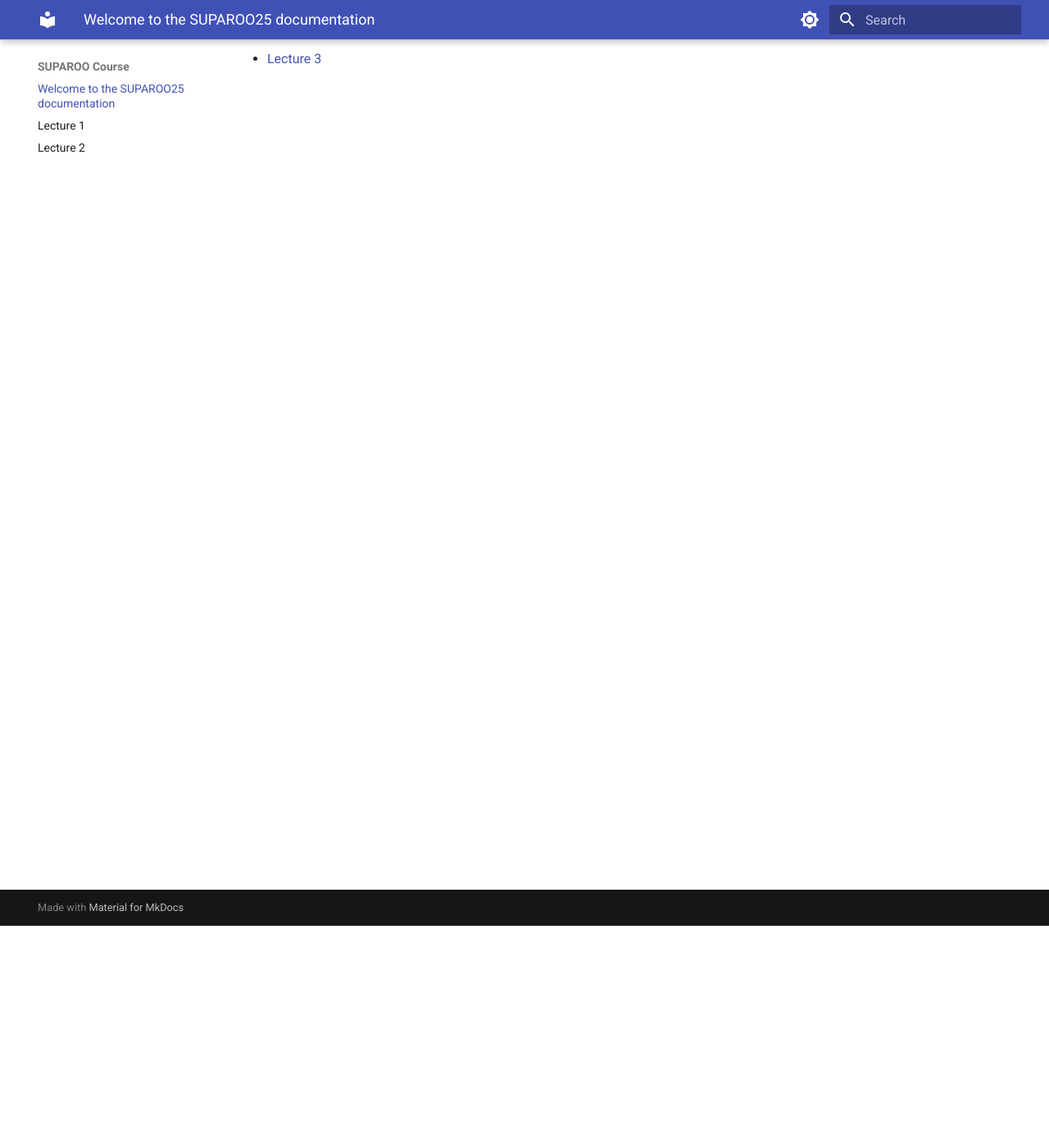
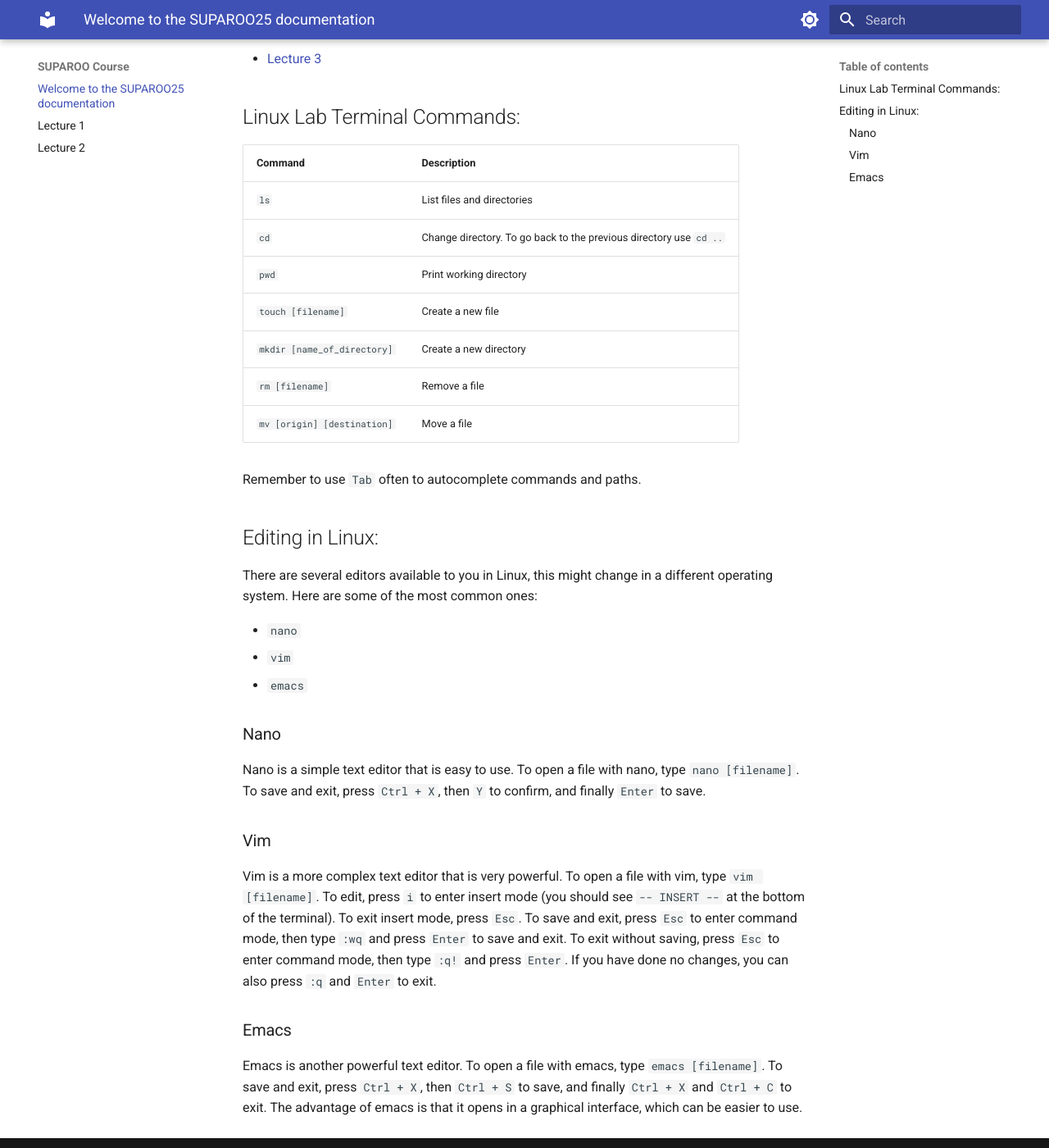
Before and after one commit to marcosmmirl/SUPAROOcourse, an MkDocs documentation site: the page built from docs/index.md, in a window 1280 px wide and 1400 px high, scrolled down 271 px. Shown: the whole window at 82% size. Built offline with MkDocs 1.6.1 and Material for MkDocs 9.7.7, drawn with Linux system fonts in a browser that asks for light colours.

```diff
--- a/docs/index.md
+++ b/docs/index.md
@@ -7,3 +7,37 @@ Access each of the Lecture's tutorials here:
 * [Lecture 1](lecture1.md)
 * [Lecture 2](lecture2.md)
 * [Lecture 3](lecture3.md)
+
+## Linux Lab Terminal Commands:
+
+| Command | Description |
+| --- | --- |
+| `ls` | List files and directories |
+| `cd` | Change directory. To go back to the previous directory use `cd ..` |
+| `pwd` | Print working directory |
+| `touch [filename]` | Create a new file |
+| `mkdir [name_of_directory]` | Create a new directory |
+| `rm [filename]` | Remove a file |
+| `mv [origin] [destination]` | Move a file |
+
+Remember to use `Tab` often to autocomplete commands and paths.
+
+## Editing in Linux:
+
+There are several editors available to you in Linux, this might change in a different operating system. Here are some of the most common ones:
+
+* `nano`
+* `vim`
+* `emacs`
+
+### Nano
+
+Nano is a simple text editor that is easy to use. To open a file with nano, type `nano [filename]`. To save and exit, press `Ctrl + X`, then `Y` to confirm, and finally `Enter` to save.
+
+### Vim
+
+Vim is a more complex text editor that is very powerful. To open a file with vim, type `vim [filename]`. To edit, press `i` to enter insert mode (you should see `-- INSERT --` at the bottom of the terminal). To exit insert mode, press `Esc`. To save and exit, press `Esc` to enter command mode, then type `:wq` and press `Enter` to save and exit. To exit without saving, press `Esc` to enter command mode, then type `:q!` and press `Enter`. If you have done no changes, you can also press `:q` and `Enter` to exit.
+
+### Emacs
+
+Emacs is another powerful text editor. To open a file with emacs, type `emacs [filename]`. To save and exit, press `Ctrl + X`, then `Ctrl + S` to save, and finally `Ctrl + X` and `Ctrl + C` to exit. The advantage of emacs is that it opens in a graphical interface, which can be easier to use.
```
Also changed, not shown: docs/lecture1.md (+18 -11 lines), docs/lecture2.md (+1 -1 lines), site/index.html, site/lecture1/index.html, site/lecture2/index.html, site/search/search_index.json, 1 other file.
